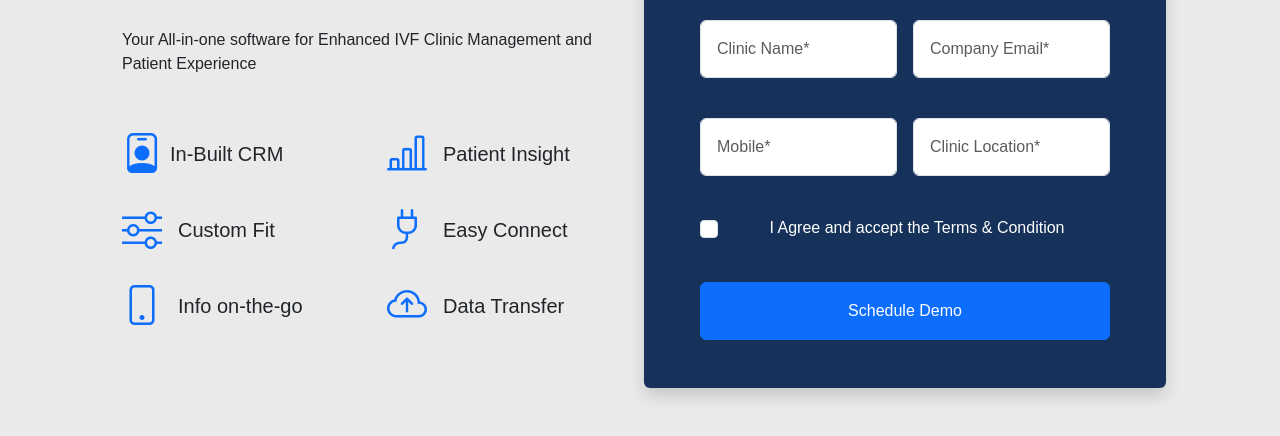
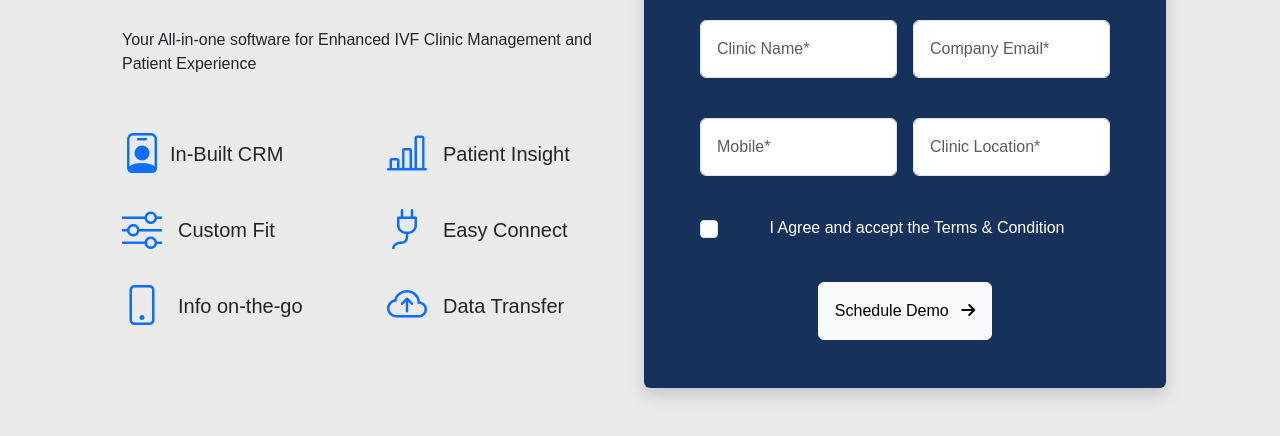
Before and after one commit to Gauravmishra-tempting/lifelinkr-landing-page, a plain HTML site: page index.html in a window 1280 px wide. Shown: the part 364-800 px from the top of the page. Drawn offline with nearby package versions, Linux system fonts and the light colour scheme.

Commit message:
add new code

```diff
--- a/index.html
+++ b/index.html
@@ -125,8 +125,8 @@
             </div>
           </div>
           <div class="col-12">
-            <button type="submit" class="btn btn-primary w-100 p-3">Schedule Demo</button>
-          </div>
+                    <button type="submit" class="btn btn-light p-3 mx-auto d-block">Schedule Demo <i class="fas fa-arrow-right ms-2"></i></button>
+                  </div>
         </form>
       </div>
     </div>
```
